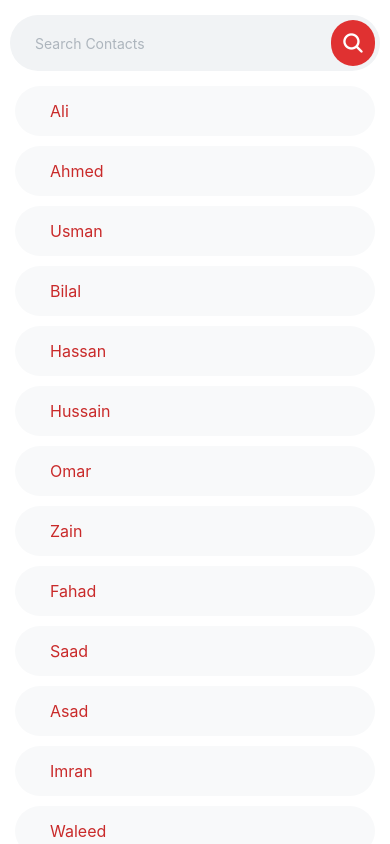
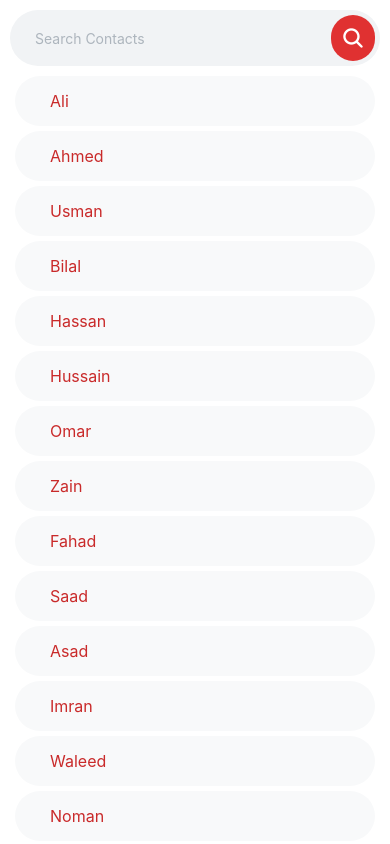
Before and after one commit to YaseenAminM/Learning_React_Native, a React Native app: screen / in a window 390 px wide. Built offline with nearby package versions, Linux system fonts and the light colour scheme.

Commit message:
updated the search bar

```diff
--- a/src/components/Search.jsx
+++ b/src/components/Search.jsx
@@ -64,7 +64,7 @@ export default function Search() {
       <View
         style={{
           backgroundColor: '#f8f9fa',
-          marginBottom: 10,
+          marginBottom: 5,
           padding: 15,
           marginHorizontal: 15,
           borderRadius: 100,
@@ -103,6 +103,7 @@ export default function Search() {
       <FlatList
         style={{
           flex: 1,
+          marginTop: 10,
           //   backgroundColor: 'red',
         }}
         data={filterContacts}
@@ -129,7 +130,8 @@ const styles = StyleSheet.create({
     borderRadius: 100,
     paddingRight: 5,
 
-    marginVertical: 15,
+    // marginVertical: 15,
+    marginTop: 10,
     marginHorizontal: 10,
   },
   searchBar: {
```
